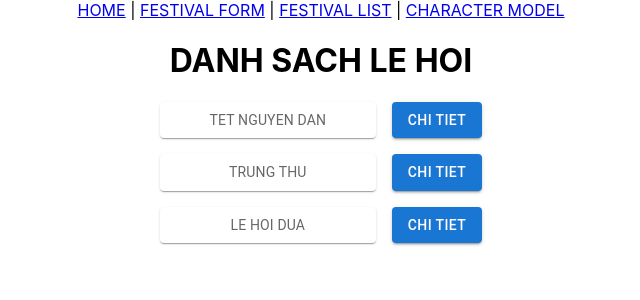
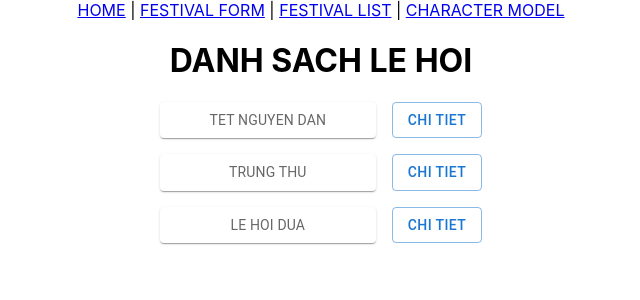
Before and after one commit to accnaylaaccfake111/my-react-app, a React (Create React App) app: page /festivallist in a window 1280 px wide. Shown: the top 300 px of the page, without its empty margins (319-959 px from the left). Built offline with nearby package versions, Linux system fonts and the light colour scheme.

Commit message:
add docker

```diff
--- a/src/component/festivalList.js
+++ b/src/component/festivalList.js
@@ -48,19 +48,19 @@ function FestivalList() {
             }}>
                 <Stack direction="row" spacing={2} sx={{ mb:2 }}>
                     <Item>TET NGUYEN DAN</Item>
-                    <Button variant='contained' onClick={() => isOnClick('TET NGUYEN DAN')}>
+                    <Button variant='outlined' onClick={() => isOnClick('TET NGUYEN DAN')}>
                         Chi tiet
                     </Button>
                 </Stack>
                 <Stack direction="row" spacing={2} sx={{ mb:2 }}>
                     <Item>TRUNG THU</Item>
-                    <Button variant='contained' onClick={() => isOnClick('TRUNG THU')}>
+                    <Button variant='outlined' onClick={() => isOnClick('TRUNG THU')}>
                         Chi tiet
                     </Button>
                 </Stack>
                 <Stack direction="row" spacing={2} sx={{ mb:2 }}>
                     <Item>LE HOI DUA</Item>
-                    <Button variant='contained' onClick={() => isOnClick('LE HOI DUA')}>
+                    <Button variant='outlined' onClick={() => isOnClick('LE HOI DUA')}>
                         Chi tiet
                     </Button>
                 </Stack>
```
Also changed, not shown: 2 other files (tests, documents, lock files or other folders).
